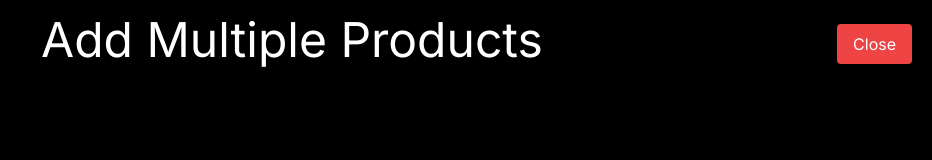
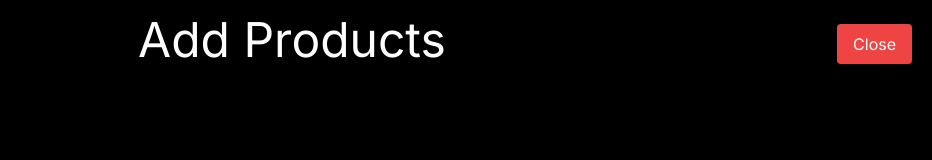
Before and after one commit to TDL2627/Basic-Commerce-Front-End, a Next.js app: page /pages/products in a window 1280 px wide. Both pictures are taken after typing "Sample" into the empty fields and a click on the button "Add Products". Shown: the top 160 px of the page, without its empty margins (348-1280 px from the left). Built offline with nearby package versions, Linux system fonts and the light colour scheme; no server answers.

Commit message:
updated styling

```diff
--- a/src/app/components/addMultipleProducts/index.tsx
+++ b/src/app/components/addMultipleProducts/index.tsx
@@ -63,7 +63,7 @@ export default function BulkProductAdd(props: any) {
   return (
     <div className="w-full min-h-screen flex flex-col justify-center items-center bg-black text-white">
       <div className="fixed lg:top-0 top-16 bg-black w-screen text-center py-4">
-        <h1 className="lg:text-5xl text-2xl mb-4">Add Multiple Products</h1>
+        <h1 className="lg:text-5xl text-2xl mb-4">Add Products</h1>
       </div>
       <div className="overflow-y-scroll max-h-[400px]">
         {" "}
--- a/src/app/pages/products/page.tsx
+++ b/src/app/pages/products/page.tsx
@@ -84,9 +84,12 @@ export default function Products() {
         );
       } else {
         console.log("Selected product IDs to delete:", selectedProducts);
-        await axios.post("https://basic-commerce-back-end.vercel.app/remove-products", {
+        await axios.post(
+          "https://basic-commerce-back-end.vercel.app/remove-products",
+          {
             products: selectedProducts,
-        });
+          }
+        );
       }
       window.location.reload();
       setSelectedProducts([]);
@@ -98,6 +101,7 @@ export default function Products() {
       <div className="w-full min-h-screen flex flex-col justify-center items-center bg-black text-white relative">
         <div className="fixed top-0 py-2 gap-2 bg-black w-screen flex flex-col justify-center items-center z-50">
           <h1 className="text-5xl">Products</h1>
+          <div className="lg:flex">
             <input
               type="text"
               placeholder="Search Name"
@@ -122,6 +126,7 @@ export default function Products() {
                   Delete Selected
                 </button>
               )}
+            </div>
           </div>
         </div>
 
```
Lines whose indentation alone changed are shown as unchanged.
